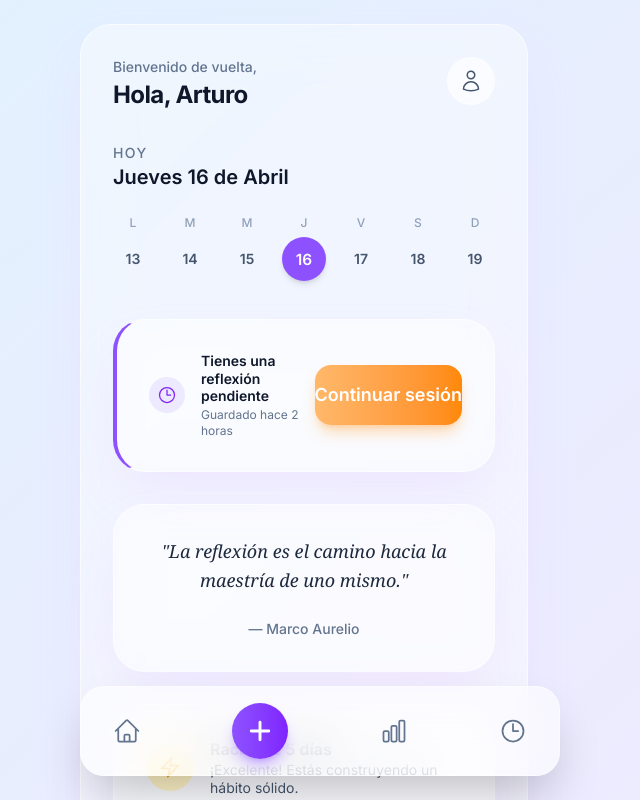
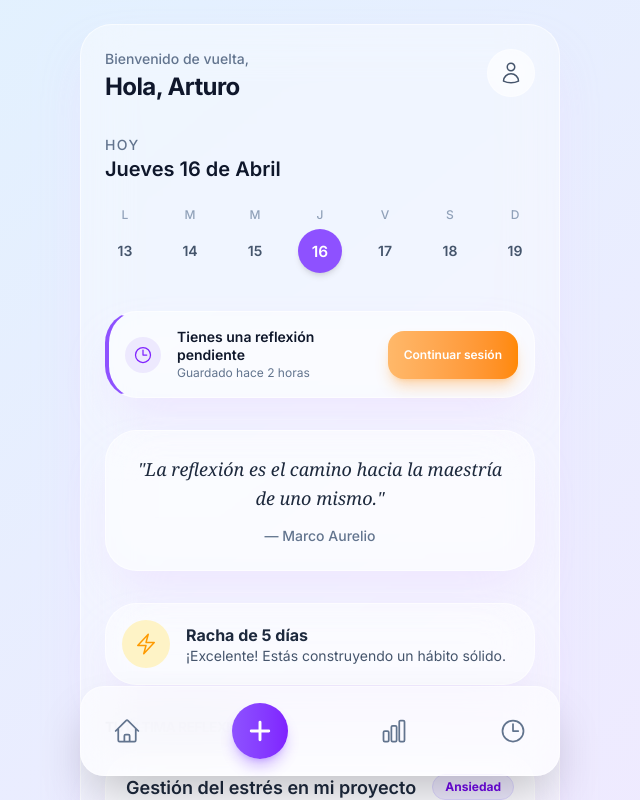
Before and after one commit to maverick0322/ReflectAI, a Next.js app in the folder reflectai/: page /dashboard in a window 1280 px wide. Shown: the top 800 px of the page, without its empty margins (320-960 px from the left). Built offline with nearby package versions, Linux system fonts and the light colour scheme.

Commit message:
fix: corregir conflictos de estilos y accesibilidad

```diff
--- a/reflectai/src/components/dashboard/WeeklyCalendar.tsx
+++ b/reflectai/src/components/dashboard/WeeklyCalendar.tsx
@@ -7,7 +7,7 @@ export function WeeklyCalendar({ currentDay }: { currentDay: number }) {
   return (
     <div className="flex justify-between items-center py-2" role="list">
       {days.map((day) => (
-        <div key={day.num} className="flex flex-col items-center gap-2">
+        <div key={day.num} className="flex flex-col items-center gap-2" role="listitem">
           <span className="text-xs font-medium text-slate-400">{day.label}</span>
           <div className={`
             w-10 h-10 flex items-center justify-center rounded-full transition-all
--- a/reflectai/src/components/ui/Button.tsx
+++ b/reflectai/src/components/ui/Button.tsx
@@ -1,12 +1,13 @@
+import React from 'react';
 interface ButtonProps extends React.ButtonHTMLAttributes<HTMLButtonElement> {
   children: React.ReactNode;
 }
 
-export default function Button({ children, ...props }: ButtonProps) {
+export default function Button({ children, className = "", ...props }: ButtonProps) {
   return (
     <button
       {...props}
-      className="w-full py-4 bg-gradient-to-r from-orange-300 to-orange-400 text-white font-semibold text-lg rounded-2xl shadow-lg shadow-orange-400/30 hover:scale-[1.02] transition-transform active:scale-95"
+      className={`w-full py-4 bg-gradient-to-r from-orange-300 to-orange-400 text-white font-semibold text-lg rounded-2xl shadow-lg shadow-orange-400/30 hover:scale-[1.02] transition-transform active:scale-95 ${className}`}
     >
       {children}
     </button>
--- a/reflectai/src/components/ui/GlassCard.tsx
+++ b/reflectai/src/components/ui/GlassCard.tsx
@@ -7,7 +7,7 @@ interface GlassCardProps {
 
 export default function GlassCard({ children, className = "" }: GlassCardProps) {
   return (
-    <div className={`w-full max-w-md bg-white/40 backdrop-blur-xl border border-white/60 rounded-[2rem] p-8 shadow-2xl shadow-purple-200/50 flex flex-col gap-6 ${className}`}>
+    <div className={`bg-white/40 backdrop-blur-xl border border-white/60 rounded-[2rem] shadow-2xl shadow-purple-200/50 flex flex-col ${className}`}>
       {children}
     </div>
   );
--- a/reflectai/src/components/ui/PasswordInput.tsx
+++ b/reflectai/src/components/ui/PasswordInput.tsx
@@ -17,9 +17,8 @@ const PasswordInput = forwardRef<HTMLInputElement, PasswordInputProps>(
       <button
         type="button"
         onClick={() => setShowPassword(!showPassword)}
-        className="text-reflect-dark/50 hover:text-reflect-dark/90 transition-colors focus:outline-none focus-visible:ring-2 focus-visible:ring-reflect-dark/40 focus-visible:ring-offset-2 focus-visible:rounded-sm"        aria-label={showPassword ? "Ocultar contraseña" : "Mostrar contraseña"}
-        aria-pressed={showPassword}
-        title={showPassword ? "Ocultar contraseña" : "Mostrar contraseña"}
+        className="text-reflect-dark/50 hover:text-reflect-dark/90 transition-colors focus:outline-none focus-visible:ring-2 focus-visible:ring-reflect-dark/40 focus-visible:ring-offset-2 focus-visible:rounded-sm"
+        aria-label={showPassword ? "Ocultar contraseña" : "Mostrar contraseña"}
       >
         {showPassword ? <EyeOffIcon /> : <EyeIcon />}
       </button>
```
